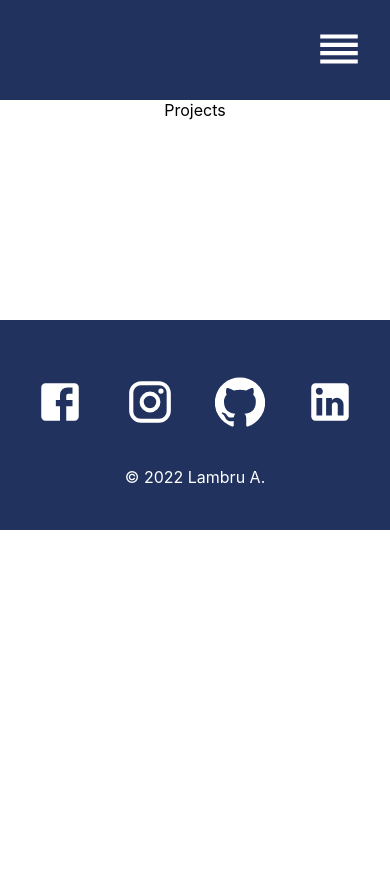
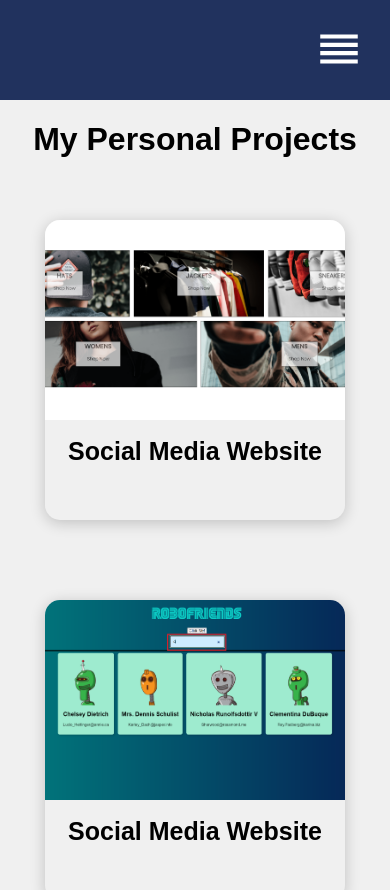
Before and after one commit to lambrugeorge/Website-Portofolio, a React (Create React App) app: page /projects in a window 390 px wide. Shown: the top 890 px of the page. Before the commit the page ends 844 px from the top, so only its background shows below. Built offline with nearby package versions, Linux system fonts and the light colour scheme.

Commit message:
created Projects and Experience section

```diff
--- a/src/App.css
+++ b/src/App.css
@@ -1,5 +1,10 @@
 .App {
-  text-align: center;
+  width: 100%;
+  height: auto;
+  display: flex;
+  flex-direction: column;
+  font-family: Arial, Helvetica, sans-serif;
+  background-color: #f0f0f0;
 }
 
 body {
--- /dev/null
+++ b/src/components/ProjectItem.js
@@ -0,0 +1,12 @@
+import React from 'react'
+
+function ProjectItem({image, name}) {
+  return (
+    <div className="projectItem">
+       <div style={{backgroundImage: `url(${image})`}} className='bgImage' />
+       <h1> {name} </h1>
+    </div>
+  )
+}
+
+export default ProjectItem
--- a/src/pages/Experience.js
+++ b/src/pages/Experience.js
@@ -4,19 +4,43 @@ import {
   VerticalTimelineElement
 } from 'react-vertical-timeline-component'
 import 'react-vertical-timeline-component/style.min.css'
-import { School } from '@material-ui/icons'
+import { School, Work } from '@material-ui/icons'
+import '../styles/Experience.css'
+
+
 
 function Experience() {
   return (
     <div className='experience'>
       <VerticalTimeline lineColor='#3e497a'>
         <VerticalTimelineElement
+          className='vertical-timeline-element--work'
+          date="2010 - 2014"
+          iconStyle={{ background: "#e9d35b", color: "#fff" }}
+          icon={<Work />}
+        >
+        <h3 className='vertical-timeline-element-title'> My Random Highschool, Random Place, Random State</h3>
+        <p> High School</p>
+        </VerticalTimelineElement>
+        <VerticalTimelineElement
           className='vertical-timeline-element--education'
-          date="2010-2014"
+          date="2010 - 2014"
           iconStyle={{ background: "#3e497a", color: "#fff" }}
           icon={<School />}
         >
+        <h3 className='vertical-timeline-element-title'> My Random Highschool, Random Place, Random State</h3>
+        <p> High School</p>
         </VerticalTimelineElement>
+        <VerticalTimelineElement
+          className='vertical-timeline-element--education'
+          date="2010 - 2014"
+          iconStyle={{ background: "#3e497a", color: "#fff" }}
+          icon={<School />}
+        >
+        <h3 className='vertical-timeline-element-title'> My Random Highschool, Random Place, Random State</h3>
+        <p> High School</p>
+        </VerticalTimelineElement>
+
       </VerticalTimeline>
     </div>
   )
--- a/src/pages/Projects.js
+++ b/src/pages/Projects.js
@@ -1,8 +1,20 @@
 import React from 'react'
+import ProjectItem from '../components/ProjectItem'
+import Proj1 from '../assets/Proj1.png';
+import Proj2 from '../assets/Proj2.png';
+import '../styles/Projects.css'
+
+
 
 function Projects() {
   return (
-    <div>Projects</div>
+    <div className='projects'>
+      <h1> My Personal Projects</h1>
+      <div className="projectList">
+      <ProjectItem name="Social Media Website" image={Proj1}/>
+      <ProjectItem name="Social Media Website" image={Proj2}/>
+      </div>
+    </div>
   )
 }
 
--- /dev/null
+++ b/src/styles/Projects.css
@@ -0,0 +1,74 @@
+.projects {
+       width: 100%;
+       height: auto;
+       display: flex;
+       justify-content: center;
+       align-items: center;
+       flex-direction: column;
+     }
+     .projects .projectTitle {
+       text-align: center;
+       color: #3e497a;
+       font-size: 60px;
+       font-weight: bolder;
+     }
+
+     .projectList {
+       width: 70vw;
+       height: auto;
+       display: grid;
+       grid-template-columns: 1fr 1fr 1fr;
+       place-items: center;
+     }
+
+     /* MENU ITEM STYLING */
+
+     .projectItem {
+       border-radius: 15px;
+       width: 300px;
+       height: 300px;
+       margin: 40px;
+       box-shadow: 0px 3px 15px rgba(0, 0, 0, 0.2);
+       text-align: center;
+     }
+     .projectItem:hover {
+       box-shadow: 0px 3px 15px rgba(0, 0, 0, 0.5);
+       transition: 0.3s ease-in;
+       cursor: pointer;
+     }
+
+     .projectItem .bgImage {
+       border-top-left-radius: 15px;
+       border-top-right-radius: 15px;
+       width: 100%;
+       height: 200px;
+       background-position: center;
+       background-repeat: no-repeat;
+       background-size: cover;
+     }
+
+     .projectItem h1 {
+       font-size: 25px;
+     }
+
+     @media only screen and (max-width: 1300px) {
+       .projectList {
+         grid-template-columns: 1fr 1fr;
+       }
+     }
+
+     @media only screen and (max-width: 800px) {
+       .projectList {
+         grid-template-columns: 1fr;
+       }
+     }
+
+     @media only screen and (max-width: 800px) {
+       .projectList {
+         width: 100%;
+       }
+       .projectItem {
+         width: 300px;
+         height: 300px;
+       }
+     }
```
Also changed, not shown: src/assets/Proj1.png (added), src/assets/Proj2.png (added), src/styles/Experience.css (added).
